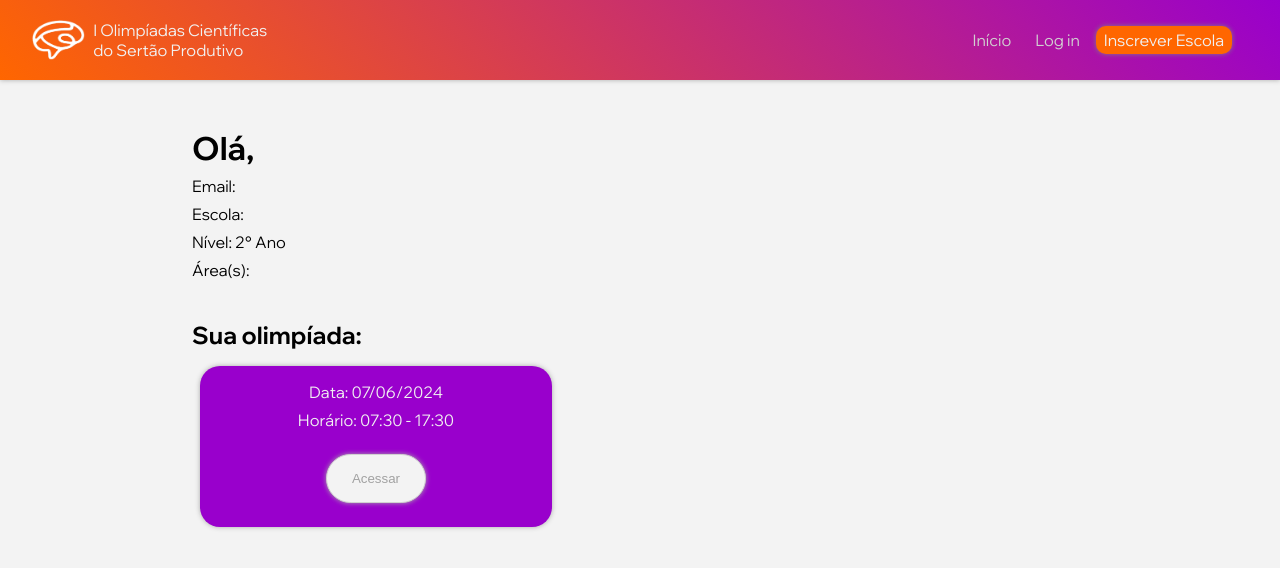
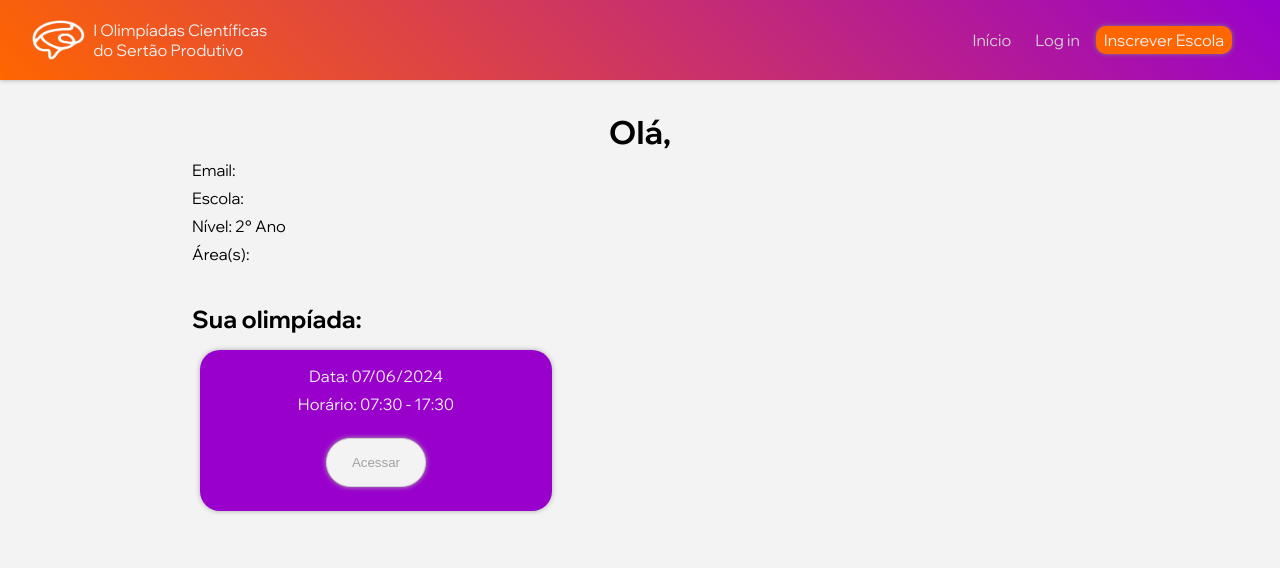
Before and after one commit to pedroluca/olimpiadas-cientificas, a React (Vite) app: page /aluno in a window 1280 px wide. Shown: the top 568 px of the page. Built offline with nearby package versions, Linux system fonts and the light colour scheme; no server answers.

Commit message:
feat: retorno da página not found

```diff
--- a/src/pages/NotFound/NotFound.jsx
+++ b/src/pages/NotFound/NotFound.jsx
@@ -1,5 +1,4 @@
 import Img4042 from '../../assets/images/404.png'
-
 import './styles.css'
 
 export function NotFound() {
@@ -7,7 +6,7 @@ export function NotFound() {
     <div className="container-not-found under-header-container">
       <h1>404 - Página não encontrada</h1>
       <img src={Img4042} alt="erro 404" />
-      <p>Desculpe, o site está passando por instabilidades, por favor aguarde.</p>
+      <p>A página que você tentou acessar não existe, por favor verifique se o link está correto</p>
     </div>
   )
 }
--- a/src/pages/NotFound/styles.css
+++ b/src/pages/NotFound/styles.css
@@ -12,6 +12,14 @@
   box-shadow: 0px 0px 5px 0px #a9a9a9;
 }
 
+.under-header-container {
+  padding-top: 2rem !important;
+}
+
+.under-header-container h1 {
+  text-align: center;
+}
+
 @media screen and (min-width: 768px) {
   .container-not-found {
     padding: 2rem 15%;
```
